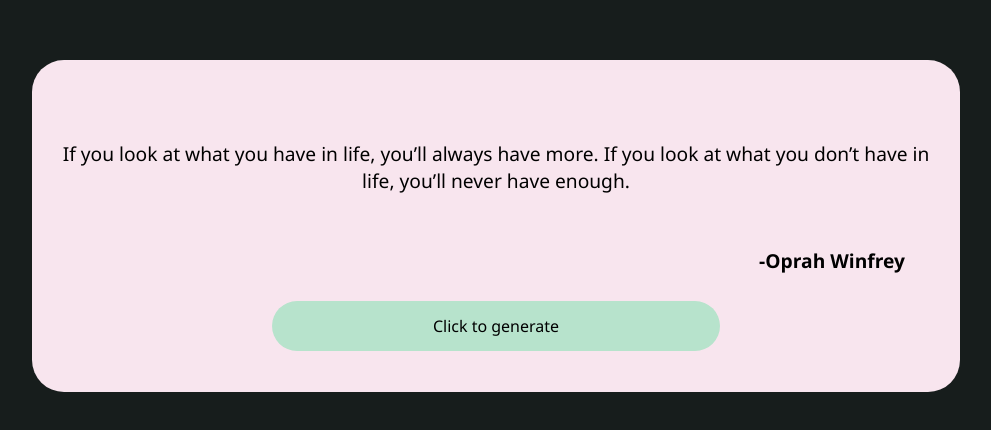
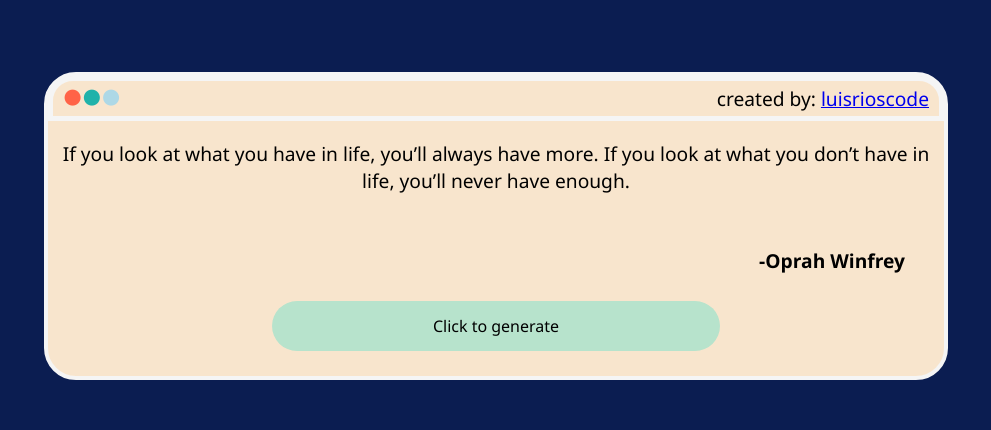
Before and after one commit to Luisriosca/quote-generator, a React (Create React App) app: page / in a window 1280 px wide. Shown: the part 174-604 px from the top of the page, without its empty margins (144-1135 px from the left). Built offline with nearby package versions, Linux system fonts and the light colour scheme.

Commit message:
Upgrading the style of the application

```diff
--- a/public/index.html
+++ b/public/index.html
@@ -5,6 +5,7 @@
     <link rel="icon" href="%PUBLIC_URL%/favicon.ico" />
     <meta name="viewport" content="width=device-width, initial-scale=1" />
     <meta name="theme-color" content="#000000" />
+    <link href='https://unpkg.com/boxicons@2.1.2/css/boxicons.min.css' rel='stylesheet'>
     <meta
       name="description"
       content="Web site created using create-react-app"
--- a/src/App.css
+++ b/src/App.css
@@ -7,9 +7,9 @@
   flex-direction: column;
   align-items: center;
   justify-content: center;
-  /* background-color: #0B1D51; */
+  background-color: #0B1D51;
   /* background-color: #CD533B; */
-  background-color: #171D1C;
+  /* background-color: #171D1C; */
   /* background-color: #012622; */
 
   font-size: 1.2rem;
--- a/src/components/QuoteBox/QuoteBox.css
+++ b/src/components/QuoteBox/QuoteBox.css
@@ -1,16 +1,17 @@
 .QuoteWindow{
-    background-color: #F8E5EE;
+    background-color: #F8E5CD;
     /* min-width: 60vw; */
     width: 70vw;
     height: 300px;
     min-height: 25vh;
-    padding: 16px;
+    padding: 0;
     border-radius: 32px;
+    border: whitesmoke 4px solid;
     display: grid;
     /* box-shadow: 1px 1px 7px 2px rgba(255, 255, 255, 0.253); */
     /* ------------------------- */
     grid-template:
-        ".           .           .           ."            45px
+        "QuoteHeader QuoteHeader QuoteHeader QuoteHeader"  45px
         "QuoteText   QuoteText   QuoteText   QuoteText"    100px
         ".           .           .           QuoteAuthor " 30px
         ".           .           .           ."            50px
@@ -18,6 +19,11 @@
         25%          25%         25%         25%
     ;
 }
+.QuoteHeader{
+    grid-area: QuoteHeader;
+    background-color: #0B6E4F;
+}
+
 .QuoteText{
     grid-area: QuoteText;
     /* background-color: #9DD446; */
--- a/src/components/QuoteBox/QuoteBox.js
+++ b/src/components/QuoteBox/QuoteBox.js
@@ -1,9 +1,11 @@
 import React from 'react'
 import './QuoteBox.css'
+import QuoteBoxHeader from '../QuoteBoxHeader/QuoteBoxHeader'
 
 export default function QuoteWindow({quote, author, handle}) {
   return (
     <div className='QuoteWindow'>
+        <QuoteBoxHeader className="QuoteHeader"/>
         <p className='QuoteText'>
             {quote}
         </p>
--- /dev/null
+++ b/src/components/QuoteBoxHeader/QuoteBoxHeader.css
@@ -0,0 +1,24 @@
+.header{
+    display: flex;
+}
+.header{
+    background-color: #F8E5CD;
+    padding: 10px;
+    grid-area: QuoteHeader;
+    justify-content: space-between;
+    align-items: center;
+    border: 5px whitesmoke solid;
+    border-top-right-radius: 25px;
+    border-top-left-radius: 25px;
+}
+
+.bxs-circle1{
+    color: tomato;
+}
+
+.bxs-circle2{
+    color: lightseagreen;
+}
+.bxs-circle3{
+    color: lightblue;
+}
--- /dev/null
+++ b/src/components/QuoteBoxHeader/QuoteBoxHeader.js
@@ -0,0 +1,17 @@
+import React from 'react'
+import './QuoteBoxHeader.css'
+
+export default function QuoteBoxHeader() {
+  return (
+    <div className='header'>
+        <div className='icons'>
+        <i class='bx bxs-circle bxs-circle1'></i>
+        <i class='bx bxs-circle bxs-circle2'></i>
+        <i class='bx bxs-circle bxs-circle3'></i>
+        </div>
+        <div>
+            created by: <a target="_blank" href="https://luisrioscode.netlify.app/">luisrioscode</a>
+        </div>
+    </div>
+  )
+}
```
Also changed, not shown: 1 other file (tests, documents, lock files or other folders).
